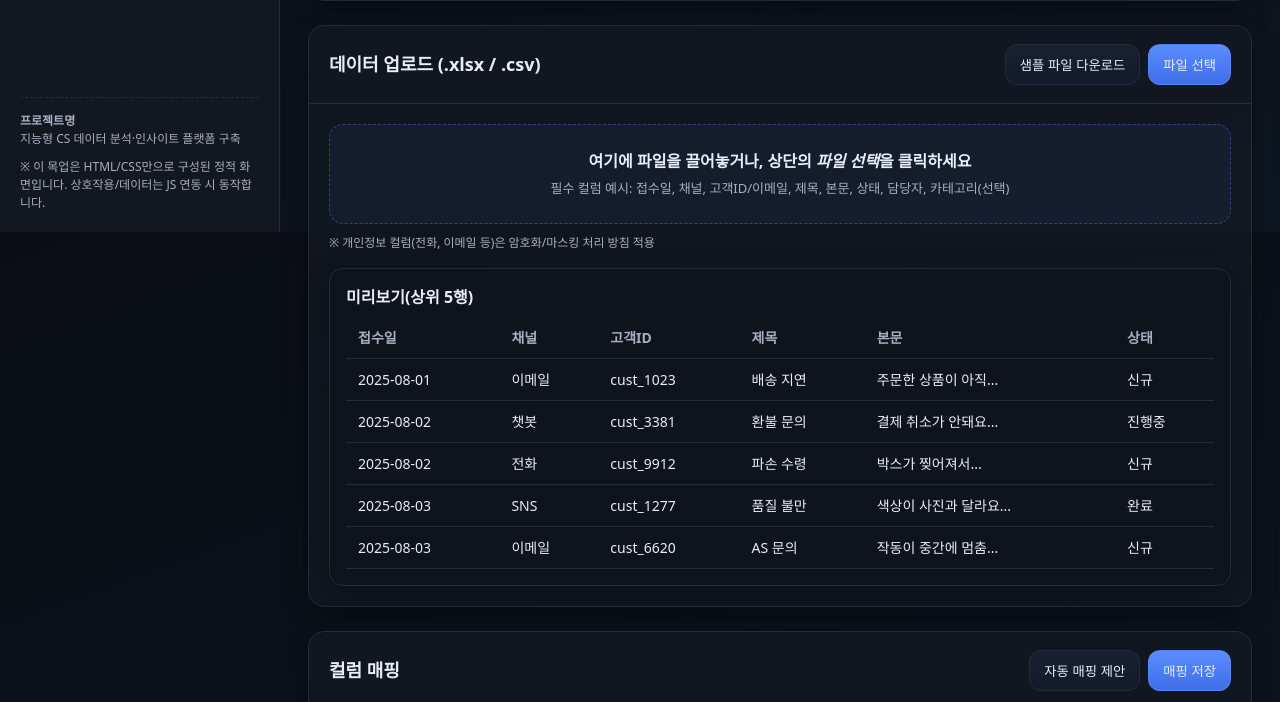
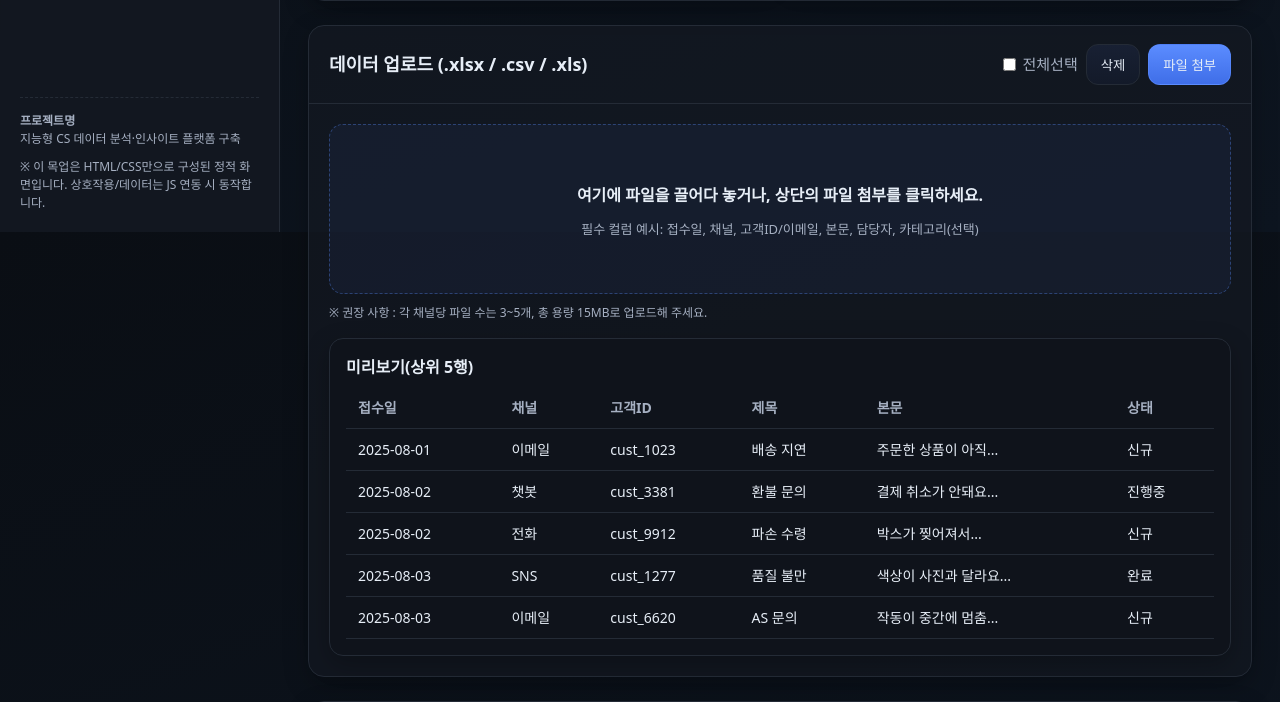
Before and after one commit to ghwo6/ClaraCS, a Flask app: page / in a window 1280 px wide. Shown: the part 568-1270 px from the top of the page. Run offline with Flask 3, Linux system fonts and the light colour scheme.

Commit message:
데이터 업로드 기능 개발

```diff
--- a/static/css/style.css
+++ b/static/css/style.css
@@ -43,6 +43,19 @@ a { color: inherit; text-decoration: none; }
 .nav a.active { background: linear-gradient(180deg, rgba(91,140,255,.12), rgba(91,140,255,.06)); border-color: rgba(91,140,255,.25); color: var(--text); }
 
 .helper { margin-top: auto; font-size: 12px; color: var(--muted); border-top: 1px dashed var(--line); padding-top: 14px; }
+
+/* 데이터 업로드 관련 스타일 */
+.toolbar label {font-size: 15px; color: var(--muted); user-select: none;}
+
+.uploader {border: 3px solid #ccc; padding: 10px; min-height: 170px; position: relative;}
+.uploader.dragover {border: 2px dashed #666;}
+
+.file_list {max-height: 180px; overflow-y: auto; width: 100%; box-sizing: border-box; padding-left: 16px;}
+.file_item {display: flex; align-items: center; gap: 6px;margin: 4px 0;}
+.file_item input[type="checkbox"] {margin: 0;cursor: pointer; user-select: auto;}
+.file_item label {font-size: 15px; color: var(--text); cursor: pointer; user-select: auto}
+
+.upload-summary {margin-top: 12px; font-size: 14px; color: var(--muted);}
 
 /* 리포트 관련 스타일 */
 .loading-indicator {
--- a/static/js/upload.js
+++ b/static/js/upload.js
@@ -1,6 +1,130 @@
 const upload_file = document.getElementById('upload_file');
-upload_file.addEventListener('click', () => {
-    console.log('File upload button clicked');
+const file_input = document.getElementById('file_input');
+const select_all = document.getElementById('select_all');
+const delete_files = document.getElementById('delete_file');
+
+const uploader = document.querySelector('.uploader');
+const title = document.querySelector('.title');
+const desc = document.querySelector('.desc');
+const file_list = document.querySelector('.file_list');
+
+const default_title = title.textContent;
+const default_desc = desc.textContent;
+
+let all_files = [];
 
 
-})
+upload_file.addEventListener('click', () => {
+    file_input.click();
+    console.log('File upload button clicked');
+});
+file_input.addEventListener('change', (e) => {
+    handle_files(e.target.files);
+    console.log('File input changed:', e.target.files);
+});
+
+uploader.addEventListener('dragover', (e) => {
+    e.preventDefault();
+    uploader.classList.add('dragover');
+});
+uploader.addEventListener('drop', (e) => {
+    e.preventDefault();
+    uploader.classList.remove('dragover');
+    const files = Array.from (e.dataTransfer.files);
+    const valid_files = files.filter(file => {
+        const ext = file.name.split('.').pop().toLowerCase();
+        return ['csv', 'xlsx', 'xls'].includes(ext);
+    });
+    const invalid_files = files.filter(file => !valid_files.includes(file));
+    if (invalid_files.length > 0) {
+        alert('허용되는 파일 형식은 .csv, .xlsx, .xls 입니다.');
+        console.log('Invalid files filtered out:', invalid_files.map(f => f.name));
+    }
+        if (valid_files.length > 0) {
+            handle_files(valid_files);
+            console.log('Files dropped into drag area:', valid_files.map(f => f.name));
+        }
+    });
+uploader.addEventListener('dragleave', (e) => {
+    e.preventDefault();
+    uploader.classList.remove('dragleave');
+    console.log('Files removed from drag area');
+});
+
+function formatSize(bytes) {
+    if (bytes < 1024) return bytes + ' B';
+    if (bytes < 1024 * 1024) return (bytes / 1024).toFixed(1) + ' KB';
+    return (bytes / (1024 * 1024)).toFixed(1) + ' MB';
+}
+function updateSummary() {
+    const summary = document.getElementById('upload_summary');
+    if (!summary) return;
+    const totalFiles = all_files.length;
+    const totalSize = all_files.reduce((sum, f) => sum + (f.size || 0), 0);
+    summary.textContent = `총 ${totalFiles}개의 파일이 있습니다. (${formatSize(totalSize)})`;
+}
+function handle_files(files) {
+    all_files = all_files.concat(Array.from(files));
+
+    file_list.innerHTML = '';
+    title.innerHTML = '';
+    desc.innerHTML = '';
+
+    all_files.forEach((file, index) => {
+        const item = document.createElement('div');
+        item.className = 'file_item';
+
+        const checkbox = document.createElement('input');
+        checkbox.type = 'checkbox';
+        checkbox.id = 'file_' + index;
+        checkbox.value = file.name;
+
+        checkbox.addEventListener('change', () => {
+            const checkboxes = file_list.querySelectorAll('input[type="checkbox"]');
+            const checked = Array.from(checkboxes).every(cb => cb.checked);
+            select_all.checked = checked;
+        });
+
+        const label = document.createElement('label');
+        label.htmlFor = 'file_' + index;
+        label.textContent = file.name;
+
+        item.appendChild(checkbox);
+        item.appendChild(label);
+        file_list.appendChild(item);
+    });
+    select_all.checked = false;
+    select_all.indeterminate = false;
+
+    updateSummary();
+}
+
+select_all.addEventListener('change', () => {
+    const checkboxes = file_list.querySelectorAll('input[type="checkbox"]');
+    checkboxes.forEach(cb => {
+        cb.checked = select_all.checked;
+    });
+    select_all.indeterminate = false;
+    console.log('Select all checkbox changed:', select_all.checked);
+});
+
+delete_files.addEventListener('click', () => {
+    const checked_items = file_list.querySelectorAll('input[type="checkbox"]:checked');
+    checked_items.forEach((cb) => {
+        const index = all_files.findIndex(f => f.name === cb.value);
+        if (index > -1) all_files.splice(index, 1);
+        cb.parentElement.remove();
+        console.log('File deleted:', cb.value);
+    });
+    if (all_files.length === 0) {
+        title.textContent = default_title;
+        desc.textContent = default_desc;
+        file_input.value = '';
+        const summary = document.getElementById('upload_summary');
+        if (summary) summary.textContent = '';
+        console.log('All files deleted, reset to default state');
+    } else {
+        updateSummary();
+    }
+    console.log('Delete button clicked, remaining files:', all_files.map(f => f.name));
+});
--- a/templates/index.html
+++ b/templates/index.html
@@ -73,18 +73,26 @@
     <!-- 업로드 -->
     <section class="section" id="upload">
       <div class="head">
-        <h2>데이터 업로드 (.xlsx / .csv)</h2>
+        <h2>데이터 업로드 (.xlsx / .csv / .xls)</h2>
         <div class="toolbar">
-          <button class="btn">샘플 파일 다운로드</button>
-          <button id="upload_file" class="btn primary">파일 선택</button>
+          <label style="display:inline-flex;align-items:center;gap:4px;">
+            <input type="checkbox" id="select_all" />
+            전체선택
+          </label>
+          <button id="delete_file" class="btn">삭제</button>
+          <button id="upload_file" class="btn primary">파일 첨부</button>
+          <input type="file" id="file_input" style="display: none;" multiple accept=".csv, .xlsx, .xls" />
         </div>
       </div>
       <div class="body">
         <div class="uploader">
-          <div class="title">여기에 파일을 끌어놓거나, 상단의 <em>파일 선택</em>을 클릭하세요</div>
-          <div class="desc" style="margin-top:6px;">필수 컬럼 예시: 접수일, 채널, 고객ID/이메일, 제목, 본문, 상태, 담당자, 카테고리(선택)</div>
+          <br/>
+          <div class="title">여기에 파일을 끌어다 놓거나, 상단의 파일 첨부를 클릭하세요.</div>
+          <div class="desc" style="margin-top:6px;">필수 컬럼 예시: 접수일, 채널, 고객ID/이메일, 본문, 담당자, 카테고리(선택)</div>
+          <div class="file_list"></div>
+          <div id="upload_summary" class="upload-summary"></div>
         </div>
-        <p class="tip" style="margin-top:10px;">※ 개인정보 컬럼(전화, 이메일 등)은 암호화/마스킹 처리 방침 적용</p>
+        <p class="tip" style="margin-top:10px;">※ 권장 사항 : 각 채널당 파일 수는 3~5개, 총 용량 15MB로 업로드해 주세요.</p>
         <div class="card" style="margin-top:16px;">
           <strong>미리보기(상위 5행)</strong>
           <table class="table" style="margin-top:8px;">
```
